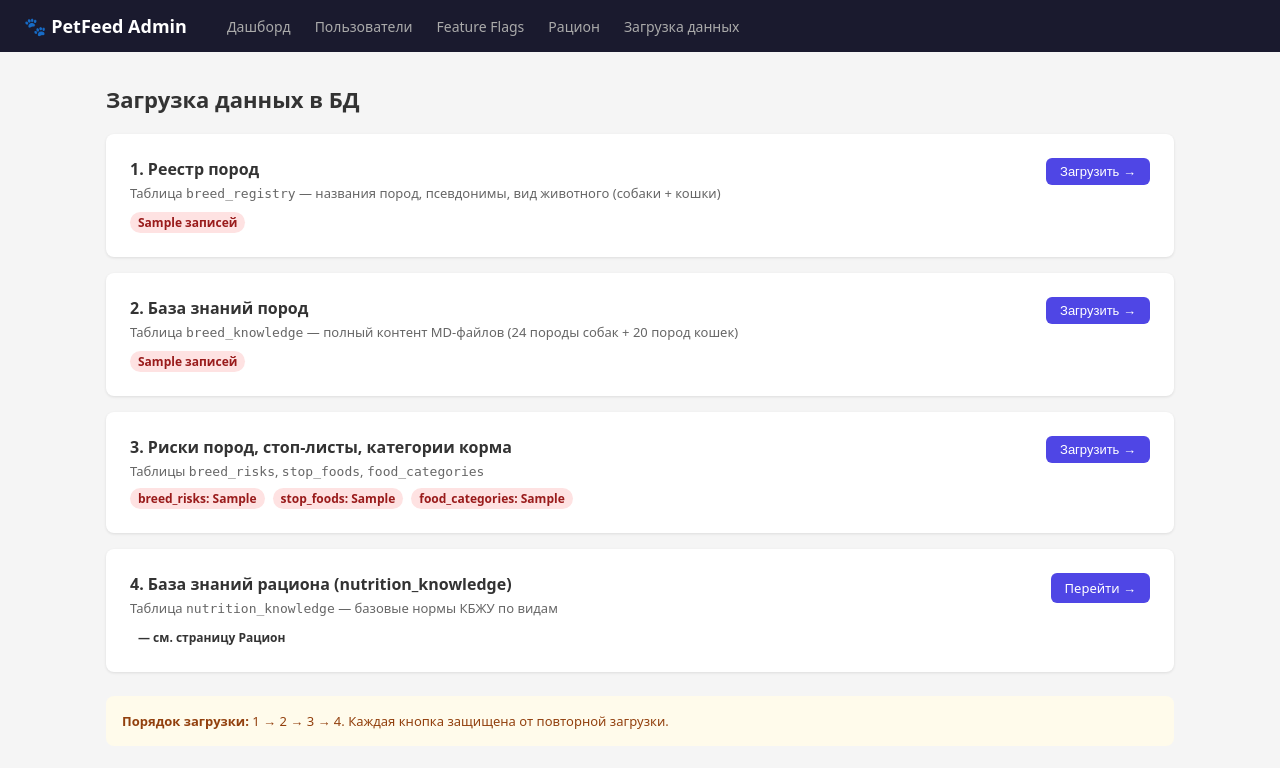
After one commit to latexla/petfeed, a Python web app: template app/templates/admin/seeds.html in a window 1280 px wide. The commit adds this page. Shown: the top 768 px of the page. Run offline with Jinja, Linux system fonts and the light colour scheme; the template is opened without the code that fills it: most values are stand-ins (such as "Sample title", 1, 10 or a date in 2020).

Commit message:
feat: add Seeds page to admin panel
New admin page /admin/seeds with one-click seed buttons:
  1. breed_registry  — breeds + aliases (dog + cat)
  2. breed_knowledge — full MD content for all 44 breeds
  3. nutrition_seed_v2 — breed_risks, stop_foods, food_categories

Each seed is idempotent: skips if table already has data and
shows current record count with green/red badge.
Navigation link added to base template.

Co-Authored-By: Claude Sonnet 4.6 <noreply@anthropic.com>

```diff
--- a/app/templates/admin/base.html
+++ b/app/templates/admin/base.html
@@ -37,6 +37,7 @@
     <a href="/admin/users">Пользователи</a>
     <a href="/admin/flags">Feature Flags</a>
     <a href="/admin/nutrition">Рацион</a>
+    <a href="/admin/seeds">Загрузка данных</a>
 </nav>
 <div class="container">
     {% if msg %}
--- /dev/null
+++ b/app/templates/admin/seeds.html
@@ -0,0 +1,94 @@
+{% extends "admin/base.html" %}
+{% block title %} — Загрузка данных{% endblock %}
+{% block content %}
+<h1>Загрузка данных в БД</h1>
+
+{% if msg %}
+<div class="alert alert-success">{{ msg }}</div>
+{% endif %}
+
+<div style="display:grid;gap:16px;">
+
+  <div style="background:white;border-radius:8px;padding:24px;box-shadow:0 1px 3px rgba(0,0,0,.1)">
+    <div style="display:flex;justify-content:space-between;align-items:flex-start;">
+      <div>
+        <h2 style="font-size:16px;margin-bottom:4px">1. Реестр пород</h2>
+        <p style="font-size:13px;color:#666;margin-bottom:8px">Таблица <code>breed_registry</code> — названия пород, псевдонимы, вид животного (собаки + кошки)</p>
+        <span class="badge {% if counts.breed_registry > 0 %}badge-on{% else %}badge-off{% endif %}">
+          {{ counts.breed_registry }} записей
+        </span>
+      </div>
+      <form method="post" action="/admin/seeds/run/breeds"
+            onsubmit="return counts_{{ counts.breed_registry }} > 0 ? confirm('Уже загружено. Запустить повторно?') : true">
+        <button class="btn btn-primary" {% if counts.breed_registry > 0 %}style="background:#6b7280"{% endif %}>
+          {% if counts.breed_registry > 0 %}Загружено ✓{% else %}Загрузить →{% endif %}
+        </button>
+      </form>
+    </div>
+  </div>
+
+  <div style="background:white;border-radius:8px;padding:24px;box-shadow:0 1px 3px rgba(0,0,0,.1)">
+    <div style="display:flex;justify-content:space-between;align-items:flex-start;">
+      <div>
+        <h2 style="font-size:16px;margin-bottom:4px">2. База знаний пород</h2>
+        <p style="font-size:13px;color:#666;margin-bottom:8px">Таблица <code>breed_knowledge</code> — полный контент MD-файлов (24 породы собак + 20 пород кошек)</p>
+        <span class="badge {% if counts.breed_knowledge > 0 %}badge-on{% else %}badge-off{% endif %}">
+          {{ counts.breed_knowledge }} записей
+        </span>
+        {% if counts.breed_registry == 0 %}
+        <span style="font-size:12px;color:#f59e0b;margin-left:8px">⚠ Сначала загрузите реестр пород</span>
+        {% endif %}
+      </div>
+      <form method="post" action="/admin/seeds/run/breed-knowledge">
+        <button class="btn btn-primary" {% if counts.breed_knowledge > 0 %}style="background:#6b7280"{% endif %}>
+          {% if counts.breed_knowledge > 0 %}Загружено ✓{% else %}Загрузить →{% endif %}
+        </button>
+      </form>
+    </div>
+  </div>
+
+  <div style="background:white;border-radius:8px;padding:24px;box-shadow:0 1px 3px rgba(0,0,0,.1)">
+    <div style="display:flex;justify-content:space-between;align-items:flex-start;">
+      <div>
+        <h2 style="font-size:16px;margin-bottom:4px">3. Риски пород, стоп-листы, категории корма</h2>
+        <p style="font-size:13px;color:#666;margin-bottom:8px">Таблицы <code>breed_risks</code>, <code>stop_foods</code>, <code>food_categories</code></p>
+        <div style="display:flex;gap:8px;flex-wrap:wrap;">
+          <span class="badge {% if counts.breed_risks > 0 %}badge-on{% else %}badge-off{% endif %}">
+            breed_risks: {{ counts.breed_risks }}
+          </span>
+          <span class="badge {% if counts.stop_foods > 0 %}badge-on{% else %}badge-off{% endif %}">
+            stop_foods: {{ counts.stop_foods }}
+          </span>
+          <span class="badge {% if counts.food_categories > 0 %}badge-on{% else %}badge-off{% endif %}">
+            food_categories: {{ counts.food_categories }}
+          </span>
+        </div>
+      </div>
+      <form method="post" action="/admin/seeds/run/nutrition-v2">
+        {% set all_loaded = counts.breed_risks > 0 and counts.stop_foods > 0 and counts.food_categories > 0 %}
+        <button class="btn btn-primary" {% if all_loaded %}style="background:#6b7280"{% endif %}>
+          {% if all_loaded %}Загружено ✓{% else %}Загрузить →{% endif %}
+        </button>
+      </form>
+    </div>
+  </div>
+
+  <div style="background:white;border-radius:8px;padding:24px;box-shadow:0 1px 3px rgba(0,0,0,.1)">
+    <div style="display:flex;justify-content:space-between;align-items:flex-start;">
+      <div>
+        <h2 style="font-size:16px;margin-bottom:4px">4. База знаний рациона (nutrition_knowledge)</h2>
+        <p style="font-size:13px;color:#666;margin-bottom:8px">Таблица <code>nutrition_knowledge</code> — базовые нормы КБЖУ по видам</p>
+        <span class="badge {% if counts.breed_registry >= 0 %}badge-off{% endif %}" id="nutrition-badge">
+          — см. страницу Рацион
+        </span>
+      </div>
+      <a href="/admin/nutrition" class="btn btn-primary">Перейти →</a>
+    </div>
+  </div>
+
+</div>
+
+<div style="margin-top:24px;padding:16px;background:#fffbeb;border-radius:8px;font-size:13px;color:#92400e;">
+  <strong>Порядок загрузки:</strong> 1 → 2 → 3 → 4. Каждая кнопка защищена от повторной загрузки.
+</div>
+{% endblock %}
```
Also changed, not shown: app/routers/admin.py (+76 -1 lines).
